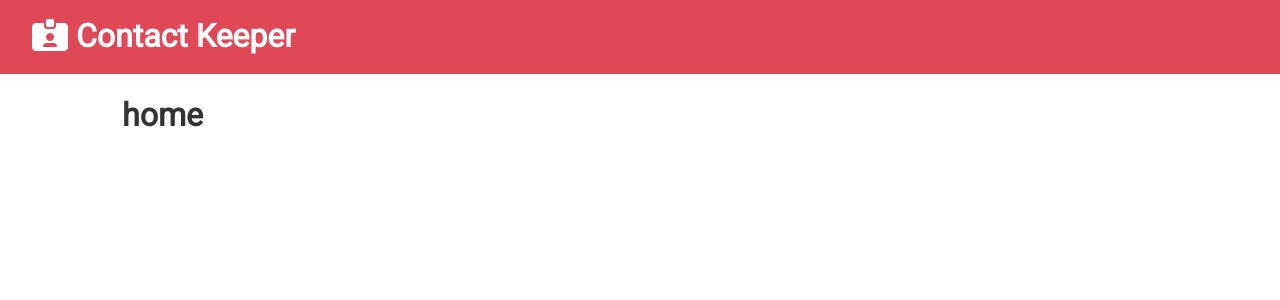
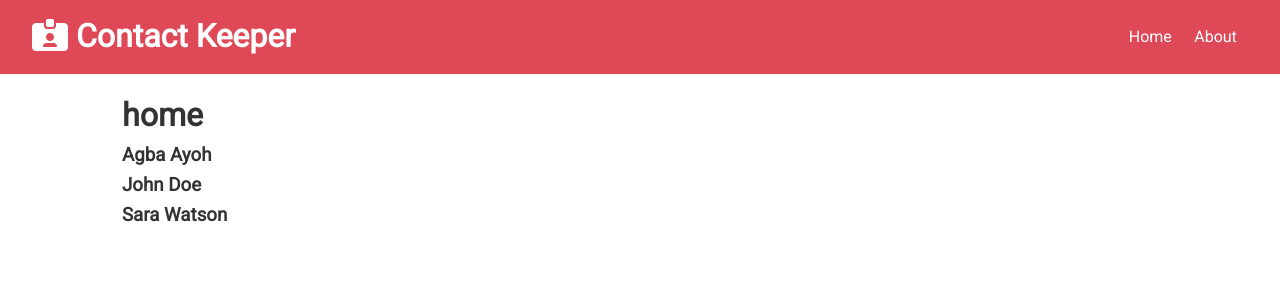
Before and after one commit to tracemycodes/fullstack_contact_keeper_webapp, a React (Create React App) app in the folder client/: page / in a window 1280 px wide. Shown: the top 300 px of the page. Built offline with nearby package versions, Linux system fonts and the light colour scheme.

Commit message:
contacts mapped

```diff
--- a/client/src/App.js
+++ b/client/src/App.js
@@ -4,9 +4,11 @@
 import Home from './components/pages/Home'
 import About from './components/pages/About'
 import { Fragment } from 'react';
+import ContactState from './context/contact/ContactState';
 
 const App = () => {
   return (
+    <ContactState>
     <Router>
       <Fragment>
         <Navbar/>
@@ -18,6 +20,7 @@
         </div>
       </Fragment>
     </Router>
+    </ContactState>
 
   );
 }
--- /dev/null
+++ b/client/src/components/contacts/Contacts.js
@@ -0,0 +1,16 @@
+import React, { useContext } from 'react'
+import ContactContext from '../../context/contact/contactContext'
+
+const Contacts = () => {
+  const contactContext = useContext(ContactContext)
+
+  const { contacts } = contactContext;
+
+  return (
+    <>
+      {contacts.map(contact => <h3>{contact.name}</h3>)}
+    </>
+  )
+}
+
+export default Contacts
--- a/client/src/components/layouts/Navbar.js
+++ b/client/src/components/layouts/Navbar.js
@@ -1,5 +1,6 @@
 import React from 'react'
 import PropTypes from 'prop-types'
+import { Link } from 'react-router-dom'
 
 
 const Navbar = ({ title, icon }) => {
@@ -8,6 +9,12 @@
       <h1>
         <i className={icon} /> {title}
       </h1>
+      <ul>
+        <li>
+          <Link to='/'>Home</Link>
+          <Link to='/about'>About</Link>
+        </li>
+      </ul>
     </div>
   )
 }
--- a/client/src/components/pages/Home.js
+++ b/client/src/components/pages/Home.js
@@ -1,9 +1,12 @@
 import React from 'react'
+import Contacts from '../contacts/Contacts'
+
 
 const Home = () => {
   return (
     <div>
       <h1>home</h1>
+        <Contacts/>
     </div>
   )
 }
--- /dev/null
+++ b/client/src/context/contact/ContactState.js
@@ -0,0 +1,70 @@
+import React, { useReducer } from 'react';
+import uuid from 'uuid';
+import ContactContext from './contactContext';
+import ContactReducer from './contactReducer';
+
+import {
+  ADD_CONTACT,
+  DELETE_CONTACT,
+  SET_CURRENT,
+  CLEAR_CURRENT,
+  UPDATE_CONTACT,
+  FILTER_CONTACTS,
+  CLEAR_FILTER,
+} from '../types';
+
+const ContactState = (props) => {
+  const initialState = {
+    contacts: [
+      {
+        id: 1,
+        name: 'Agba Ayoh',
+        email: 'Agba@gmail.com',
+        phone: '111-444-3334',
+        type: 'personal',
+      },
+      {
+        id: 2,
+        name: 'John Doe',
+        email: 'john.deo@gmail.com',
+        phone: '561-744-0734',
+        type: 'personal',
+      },
+      {
+        id: 3,
+        name: 'Sara Watson',
+        email: 'watybaby@gmail.com',
+        phone: '611-456-2574',
+        type: 'professional',
+      },
+    ],
+  };
+
+  const [state, dispatch] = useReducer(ContactReducer, initialState);
+
+  //Add contact
+
+  //Delete Contact
+
+  //Set Current Contact
+
+  //Clear current Contact
+
+  //Update Contact
+
+  // Filter Contacts
+
+  //Clear Filter
+
+  return (
+    <ContactContext.Provider
+      value={{
+        contacts: state.contacts,
+      }}
+    >
+      {props.children}
+    </ContactContext.Provider>
+  );
+};
+
+export default ContactState;
--- /dev/null
+++ b/client/src/context/contact/contactContext.js
@@ -0,0 +1,6 @@
+const { createContext } = require("react");
+
+
+const contactContext = createContext();
+
+export default contactContext;
--- /dev/null
+++ b/client/src/context/types.js
@@ -0,0 +1,9 @@
+export const ADD_CONTACT = 'ADD_CONTACT';
+export const DELETE_CONTACT = 'DELETE_CONTACT';
+export const SET_CURRENT = 'SET_CURRENT';
+export const CLEAR_CURRENT = 'CLEAR_CURRENT';
+export const UPDATE_CONTACT = 'UPDATE_CONTACT';
+export const FILTER_CONTACTS = 'FILTER_CONTACTS';
+export const CLEAR_FILTER = 'CLEAR_FILTER';
+export const SET_ALERT = 'SET_ALERT';
+export const REMOVE_ALERT = 'REMOVE_ALERT';
```
Also changed, not shown: client/src/context/contact/contactReducer.js (added).
